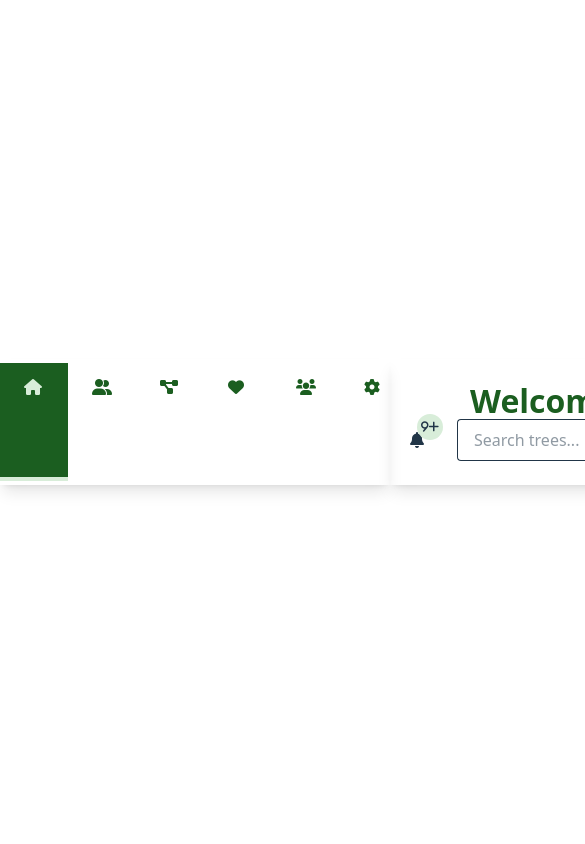
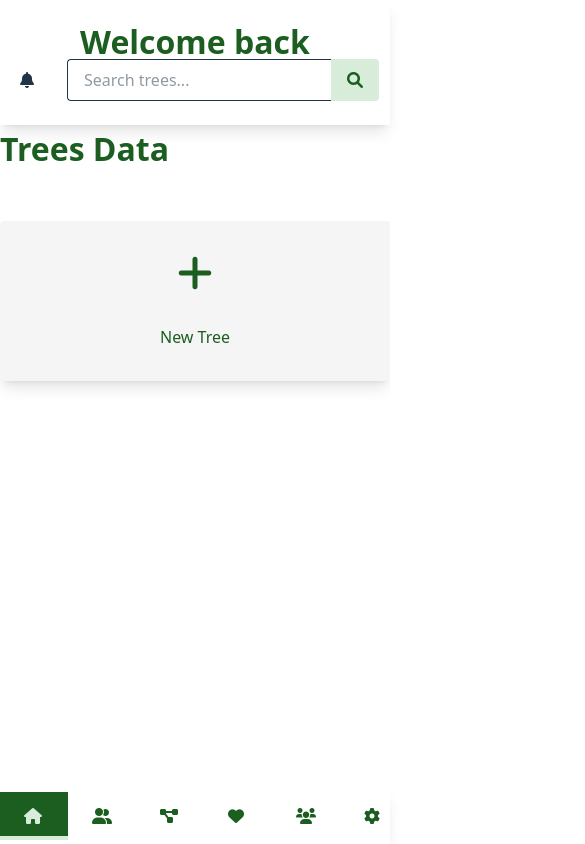
Before and after one commit to LUCHER4321/CPT-Frontend, a React (Vite) app: page /account in a window 390 px wide. Shown: the top 844 px of the page, 585 px wide, since content can reach past the window. Built offline with nearby package versions, Linux system fonts and the light colour scheme; no server answers.

Commit message:
Update Dashboard.tsx

```diff
--- a/src/routes/Dashboard.tsx
+++ b/src/routes/Dashboard.tsx
@@ -4,17 +4,49 @@ import { Sidebar } from "../components/dashboard/Sidebar";
 import { exampleUsers } from "../data/example";
 import { getMe } from "../api/user";
 import { Header } from "../components/dashboard/Header";
+import { myTreesCount } from "../api/phTree";
+import { getNotifications } from "../api/notification";
+import type { NotificationResponse } from "../types";
+import { NotificationWS } from "../classes/NotificationWS";
+import { socket } from "../api/socket";
+import { TreesData } from "../components/dashboard/TreesData";
 
 export const Dashboard = () => {
     const [expanded, setExpanded] = useState(false);
     const [user, setUser] = useState(exampleUsers[0]);
+    const [trees, setTrees] = useState<number | undefined>(undefined);
+    const [myTrees, setMyTrees] = useState<number | undefined>(undefined);
+    const [collabs, setCollabs] = useState<number | undefined>(undefined);
+    const [notifications, setNotifications] = useState<NotificationResponse[]>([]);
     const [search, setSearch] = useState("");
+    const [_, setNotificationWS] = useState<NotificationWS | undefined>(undefined)
     useEffect(() => {
         document.title = "Life Tree | Dashboard";
-        getMe({}).then(u => setUser(u ?? exampleUsers[0]));
+        getMe({}).then(u => {
+            setUser(u ?? exampleUsers[0]);
+            myTreesCount({}).then(t => {
+                if(t) {
+                    setTrees(t.total);
+                    setMyTrees(t.myTrees);
+                    setCollabs(t.collabs);
+                }
+            });
+            getNotifications({
+                from: new Date(Date.now() - 1000 * 60 * 60 * 24 * 365.25), // 1 YO
+                to: new Date(),
+                limit: 10
+            }).then(n => {
+                setNotifications(n ?? []);
+            });
+            setNotificationWS(new NotificationWS({
+                socket,
+                response: nr => setNotifications(prev => prev.concat([nr])),
+                userId: u?.id ?? ""
+            }))
+        });
     }, []);
     return (
-        <div className="size-full flex flex-row justify-start">
+        <div className="size-full flex flex-col-reverse sm:flex-row justify-between h-screen sm:justify-start">
             <Sidebar
                 expanded={expanded}
                 setExpanded={setExpanded}
@@ -26,8 +58,15 @@ export const Dashboard = () => {
                 <Header
                     search={search}
                     setSearch={setSearch}
-                    count={10}
+                    count={notifications.map(n => !n.seen).length}
                 />
+                <div className="w-full h-full content-center grid grid-cols-1 sm:grid-cols-3 gap-5 sm:px-10 sm:gap-10 overflow-y-scroll">
+                    <TreesData
+                        trees={trees}
+                        myTrees={myTrees}
+                        collabs={collabs}
+                    />
+                </div>
             </main>
         </div>
     )
```
